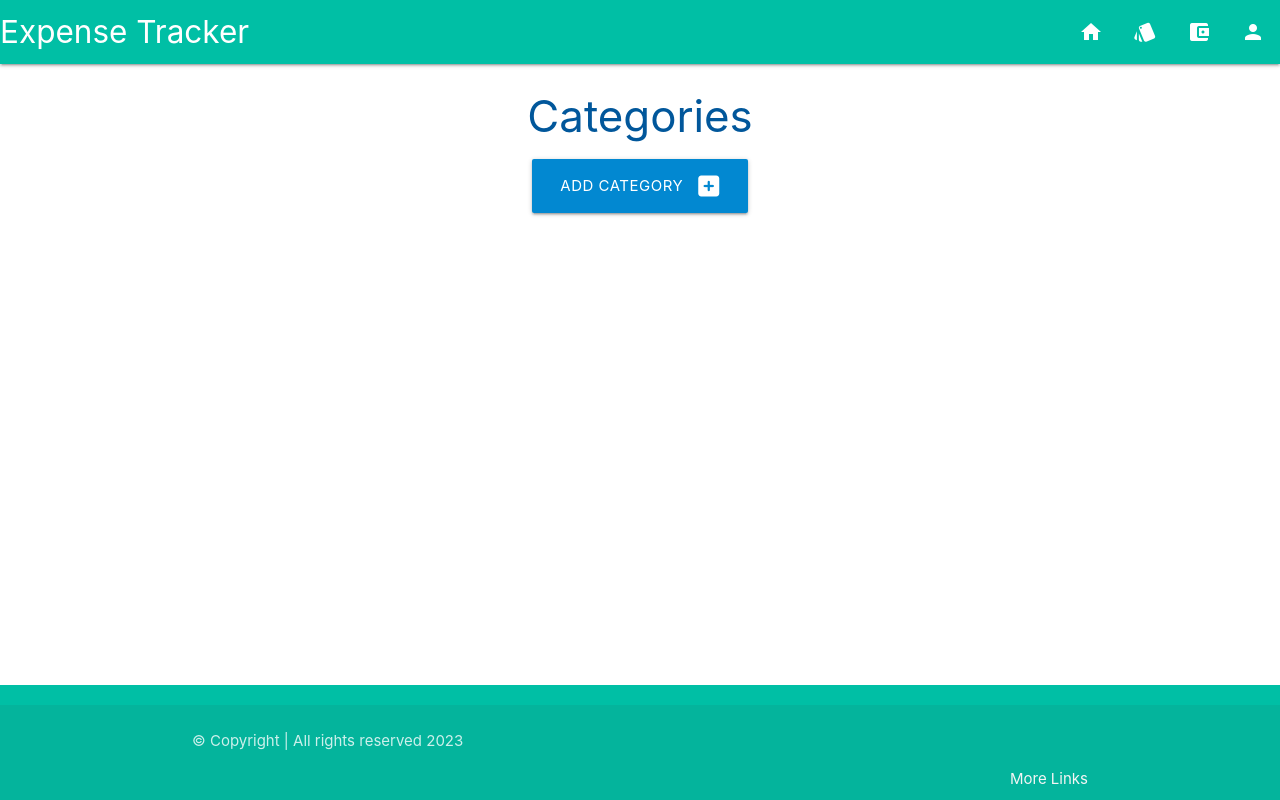
After one commit to e-kai00/expense-tracker, a Django app: page /categories in a window 1280 px wide. The commit adds this page. Run offline with Django 3.2, Linux system fonts and the light colour scheme; data that the repository does not hold is empty; some libraries are stand-ins or nearby versions.

Commit message:
Add feature: add expense category

```diff
--- a/trackerapp/templates/trackerapp/base.html
+++ b/trackerapp/templates/trackerapp/base.html
@@ -25,9 +25,10 @@
             <div class="nav-wrapper">
                 <a href="#!" class="brand-logo">Expense Tracker</a>
                 <ul class="right">
-                    <li><a href="{% url 'index' %}"><i class="material-icons">home</i></a></li>
-                    <li><a href="#"><i class="material-icons">account_balance_wallet</i></a></li>
-                    <li><a href="#"><i class="material-icons">person</i></a></li>
+                    <li><a href="{% url 'index' %}" title="Home"><i class="material-icons">home</i></a></li>
+                    <li><a href="{% url 'categories' %}"><i class="material-icons"title='Categories'>style</i></a></li>
+                    <li><a href="#"><i class="material-icons" title="Accounts">account_balance_wallet</i></a></li>
+                    <li><a href="#"><i class="material-icons" title="Profile">person</i></a></li>
                 </ul>
             </div>
         </nav>
--- /dev/null
+++ b/trackerapp/templates/trackerapp/categories.html
@@ -0,0 +1,32 @@
+{% extends "trackerapp/base.html" %}
+
+{% block content %}
+
+<h3 class="light-blue-text text-darken-4 center-align">Categories</h3>
+
+<div class="row">
+    <div class="col s12 center-align">
+        <a href="/categories_add" class="btn-large light-blue darken-2">
+            Add category <i class="fas fa-plus-square right"></i>
+        </a>
+    </div>
+</div>
+
+<div class="row">
+    {% for category in categories %}
+    <div class="col s12 m6 l3">
+      <div class="card teal accent-4 center-align">
+        <div class="card-content white-text">
+          <span class="card-title">{{ category.category_name }}</span>
+        </div>
+        <div class="card-action white">
+            <a href="#"><i class="material-icons" title="Edit">edit</i></a>
+            <a href="#"><i class="material-icons" title="Delete">delete</i></a>
+          <!-- <a href="#" class="btn green accent-4">Edit</a>
+          <a href="#" class="btn red">Delete</a> -->
+        </div>
+      </div>
+    </div>
+    {% endfor %}
+  </div>
+{% endblock %}
--- a/trackerapp/urls.py
+++ b/trackerapp/urls.py
@@ -7,5 +7,7 @@ urlpatterns = [
     path('add_expense', views.add_expense, name='add_expense'),
     path('add_income', views.add_income, name='add_income'),
     path('transactions', views.transactions, name='transactions'),
+    path('categories', views.categories, name='categories'),
+    path('categories_add', views.categories_add, name='categories_add'),
 
 ]
--- a/trackerapp/views.py
+++ b/trackerapp/views.py
@@ -3,12 +3,13 @@ from django.db.models import Q
 # from django.forms import modelform_factory
 from django.contrib.auth.models import User
 from .models import Transactions, ExpenseCategory, AccountCategory
-from .forms import TransactionForm, TransactionIncomeForm
+from .forms import TransactionForm, TransactionIncomeForm, AddCategoryForm
 import datetime
 
 
 def index(request):
 
+    # get the current month and year
     now = datetime.datetime.now()
     year = now.year
     month = now.month
@@ -34,11 +35,11 @@ def index(request):
 
 
 def add_expense(request):
-    # form = TransactionForm(initial={'transaction_type': 'Expense'})
 
     if request.method == 'POST':
         form = TransactionForm(request.POST)
         if form.is_valid():
+
             # get the user account category
             user = request.user
             account_category = AccountCategory.objects.get(user=user)
@@ -67,9 +68,11 @@ def add_expense(request):
 
 
 def add_income(request):
+
     if request.method == 'POST':
         form = TransactionIncomeForm(request.POST)
         if form.is_valid():
+
             # get the user account category
             user = request.user
             account_category = AccountCategory.objects.get(user=user)
@@ -116,5 +119,25 @@ def transactions(request):
             Q(transaction_date__year=year) & Q(transaction_date__month=month)
         )
 
+    return render(request, 'trackerapp/transactions.html', {'transactions': transactions, 'month_choices': month_choices})
 
-    return render(request, 'trackerapp/transactions.html', {'transactions': transactions, 'month_choices': month_choices})
+
+def categories(request):
+    categories = ExpenseCategory.objects.all()
+    return render(request, 'trackerapp/categories.html', {'categories': categories})
+
+
+def categories_add(request):
+
+    if request.method == 'POST':
+        form = AddCategoryForm(request.POST)
+        if form.is_valid():
+            # retrieve input data
+            custom_category_name = form.cleaned_data['custom_category_name']
+            category = ExpenseCategory(user=request.user, category_name = custom_category_name)
+            category.save()
+            return redirect('categories')
+    else:
+        form = AddCategoryForm()
+
+    return render(request, 'trackerapp/categories_add.html', {'form': form})
```
Also changed, not shown: trackerapp/forms.py (+9 -2 lines), trackerapp/models.py (+3 -9 lines), trackerapp/templates/trackerapp/categories_add.html (added, +20 -0 lines), trackerapp/migrations/0003_alter_expensecategory_category_name.py (added), trackerapp/migrations/0004_alter_expensecategory_category_name.py (added), trackerapp/migrations/0005_alter_expensecategory_category_name.py (added), trackerapp/migrations/0006_alter_expensecategory_category_name.py (added), trackerapp/migrations/0007_alter_expensecategory_category_name.py (added).
